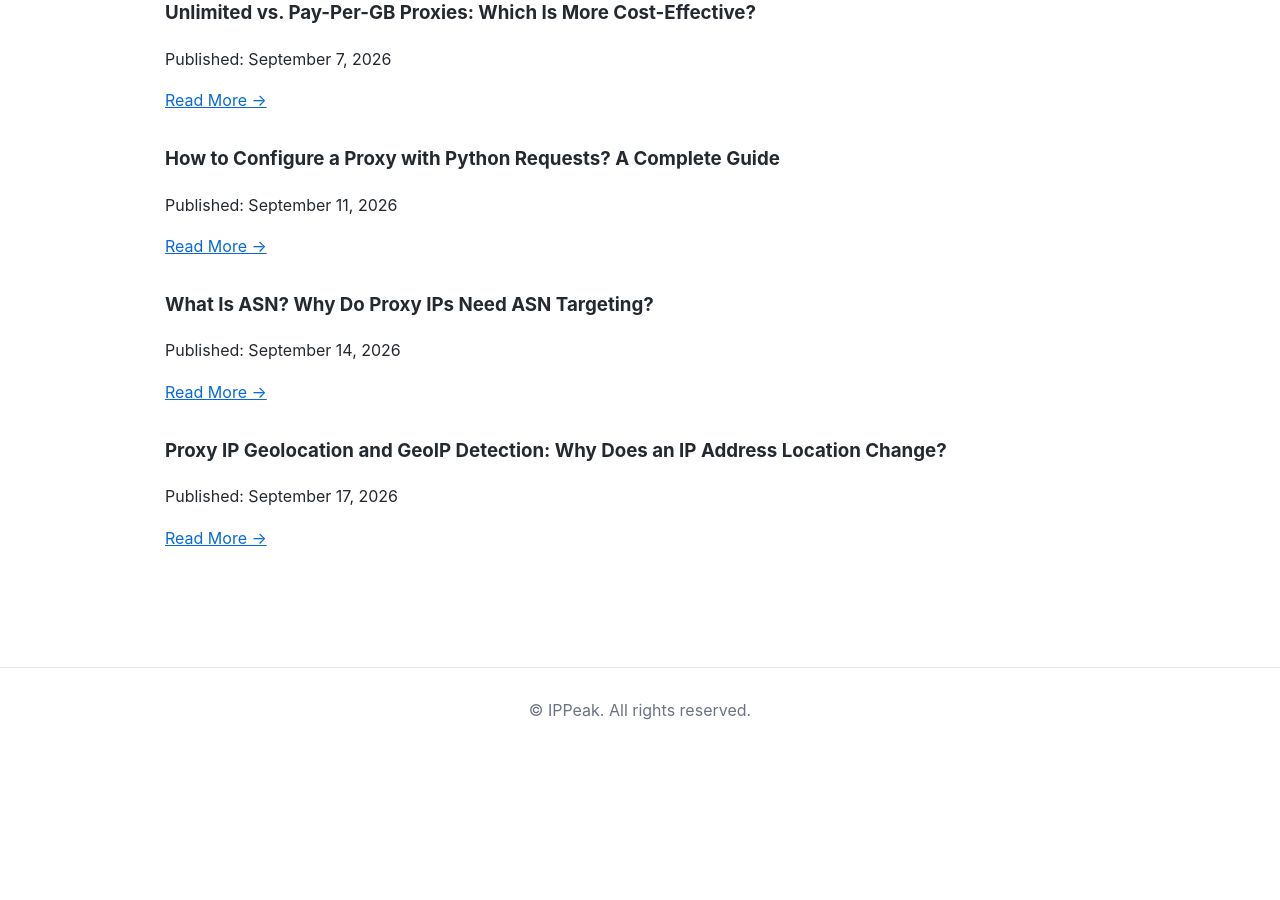
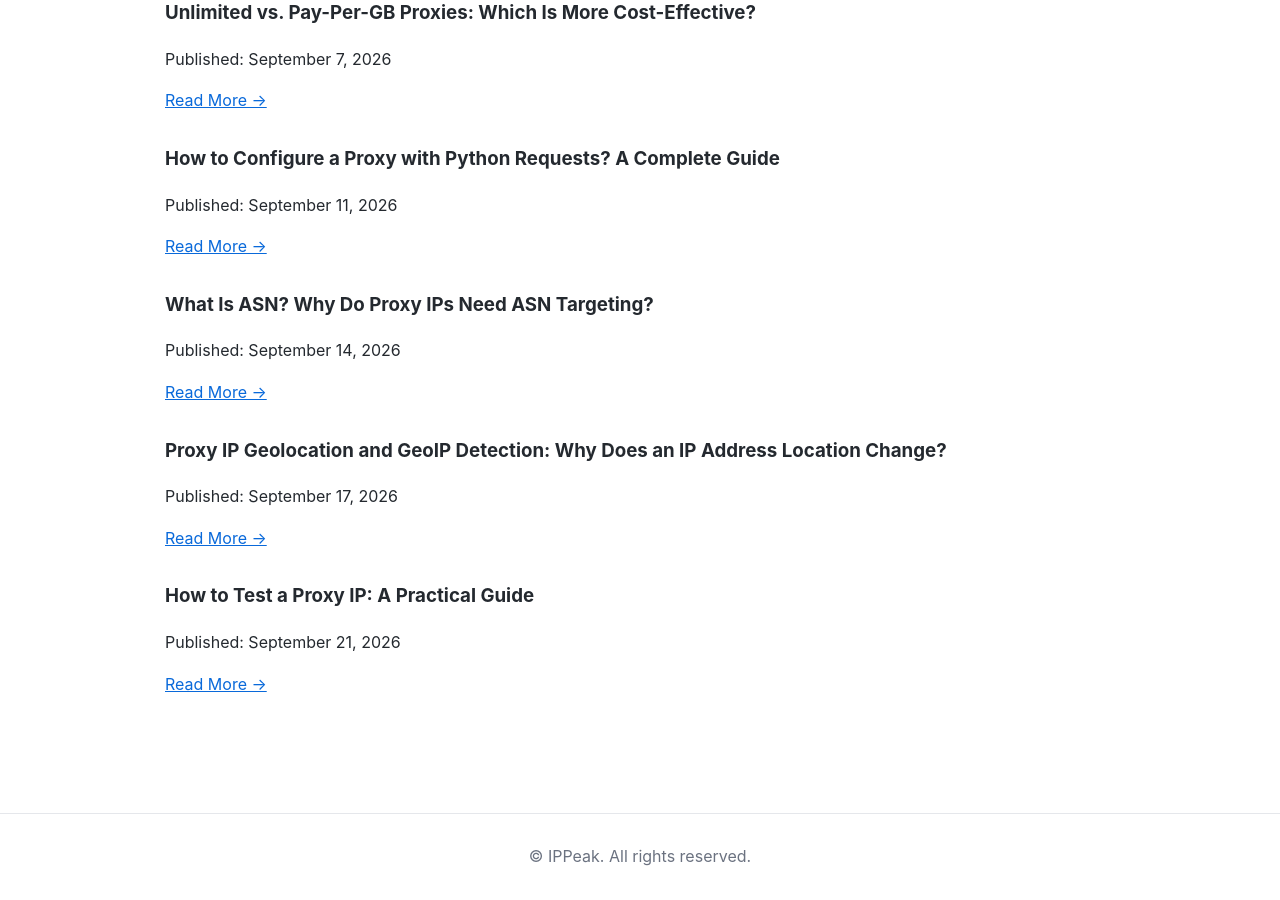
Before and after one commit to IPPeak/IPPeak-Residential-Proxy, a Jekyll site: the page built from docs/blog/articles.md, in a window 1280 px wide and 900 px high, scrolled down 1160 px. Built offline with Jekyll 4.4.1, drawn with Linux system fonts in a browser that asks for light colours; before the commit the page ends 1914 px from its top, so only the background shows below that.

Commit message:
Add new article on testing a proxy IP

```diff
--- a/docs/blog/articles.md
+++ b/docs/blog/articles.md
@@ -64,3 +64,9 @@ Published: September 14, 2026
 Published: September 17, 2026
 
 [Read More →](Proxy-IP-Geolocation-and-GeoIP-Detection.html)
+
+### How to Test a Proxy IP: A Practical Guide
+
+Published: September 21, 2026
+
+[Read More →](How-to-Test-a-Proxy-IP.html)
```
